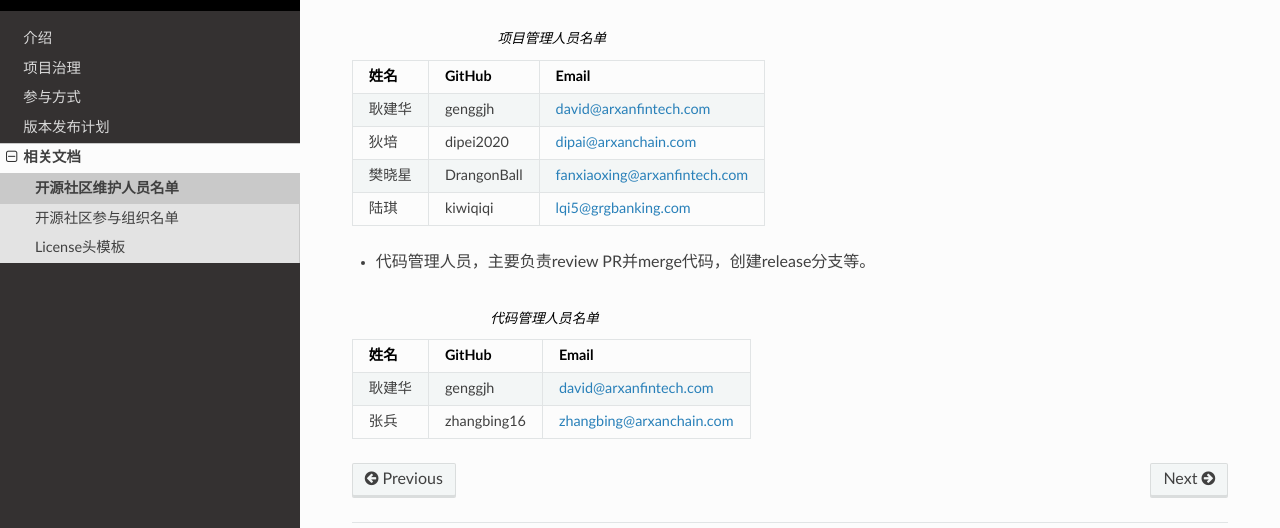
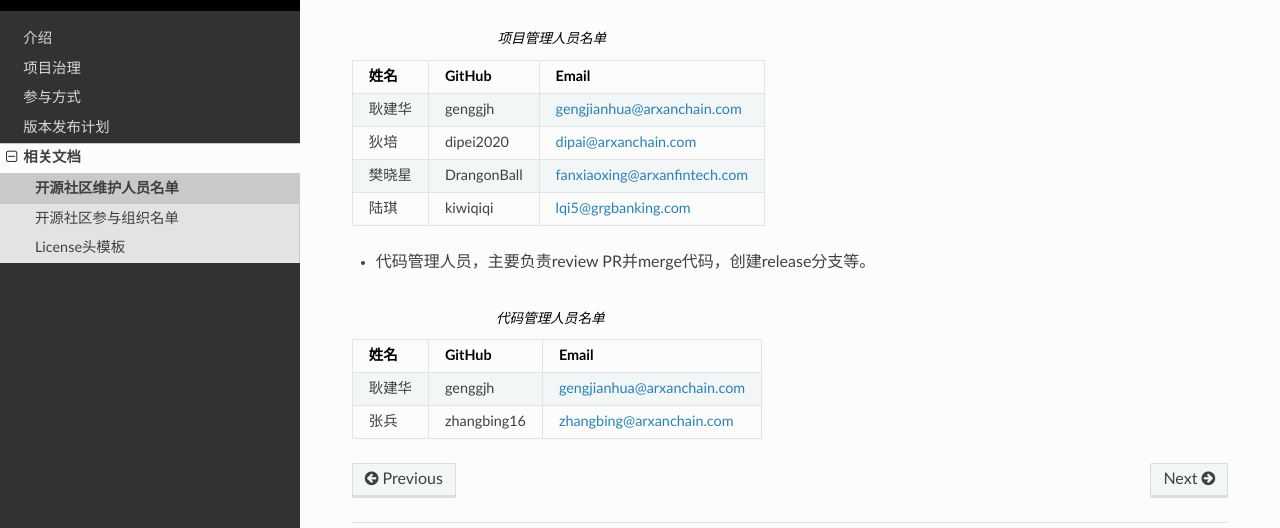
Before and after one commit to csiabb/documents, a Sphinx documentation site: the page built from source/related-docs/maintainers.rst, in a window 1280 px wide. Shown: the part 246-774 px from the top of the page. Built offline with Sphinx 7.4.7 and the Read the Docs theme 2.0.0, drawn with Linux system fonts in a browser that asks for light colours; formulas are drawn with MathJax 3.

Commit message:
[Issue15] Update David's email address
david@arxanfintech.com -> gengjianhua@arxanchain.com

Closes #15

Signed-off-by: David Geng <gengjianhua@arxanchain.com>

```diff
--- a/source/related-docs/maintainers.rst
+++ b/source/related-docs/maintainers.rst
@@ -12,7 +12,7 @@
 .. csv-table:: 项目管理人员名单
    :header: "姓名", "GitHub", "Email"
 
-   "耿建华", "genggjh", "david@arxanfintech.com"
+   "耿建华", "genggjh", "gengjianhua@arxanchain.com"
    "狄培", "dipei2020", "dipai@arxanchain.com"
    "樊晓星", "DrangonBall", "fanxiaoxing@arxanfintech.com"
    "陆琪", "kiwiqiqi", "lqi5@grgbanking.com"
@@ -24,5 +24,5 @@
 .. csv-table:: 代码管理人员名单
    :header: "姓名", "GitHub", "Email"
 
-   "耿建华", "genggjh", "david@arxanfintech.com"
+   "耿建华", "genggjh", "gengjianhua@arxanchain.com"
    "张兵", "zhangbing16", "zhangbing@arxanchain.com"
```
